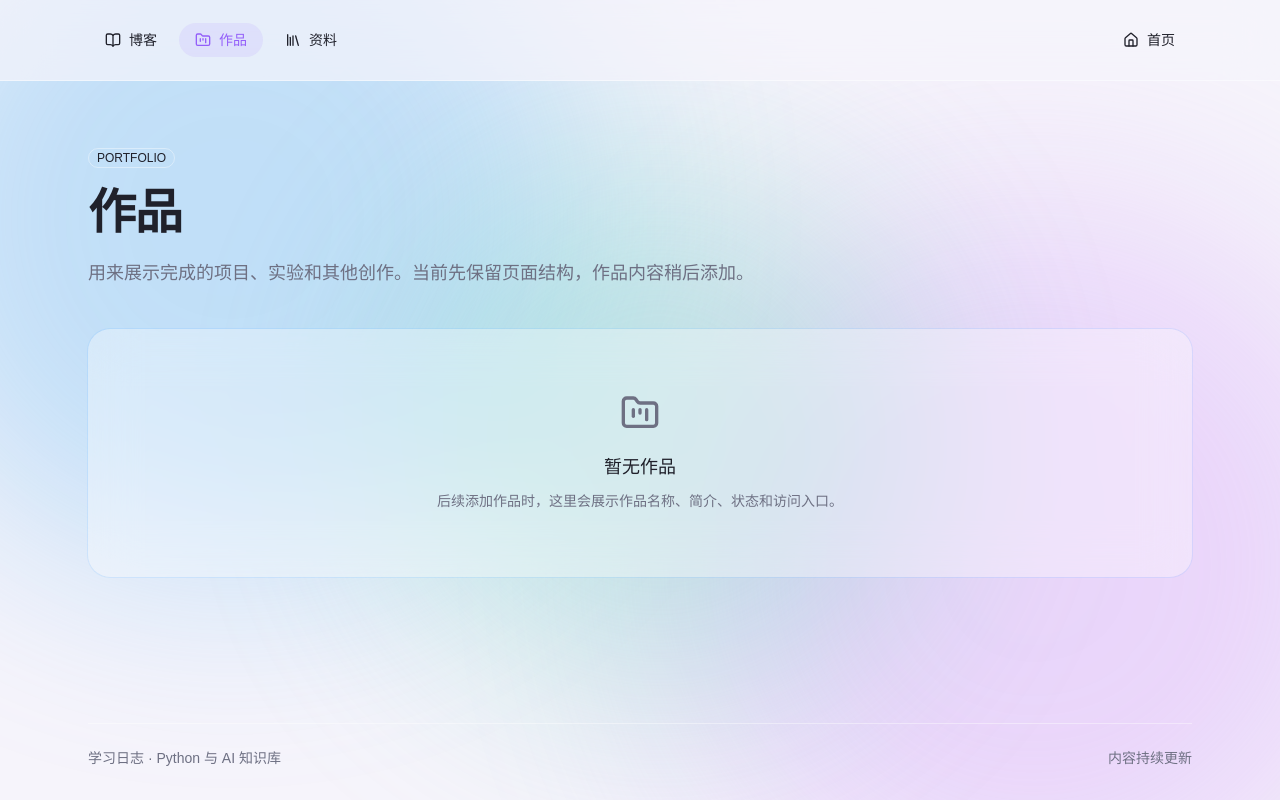
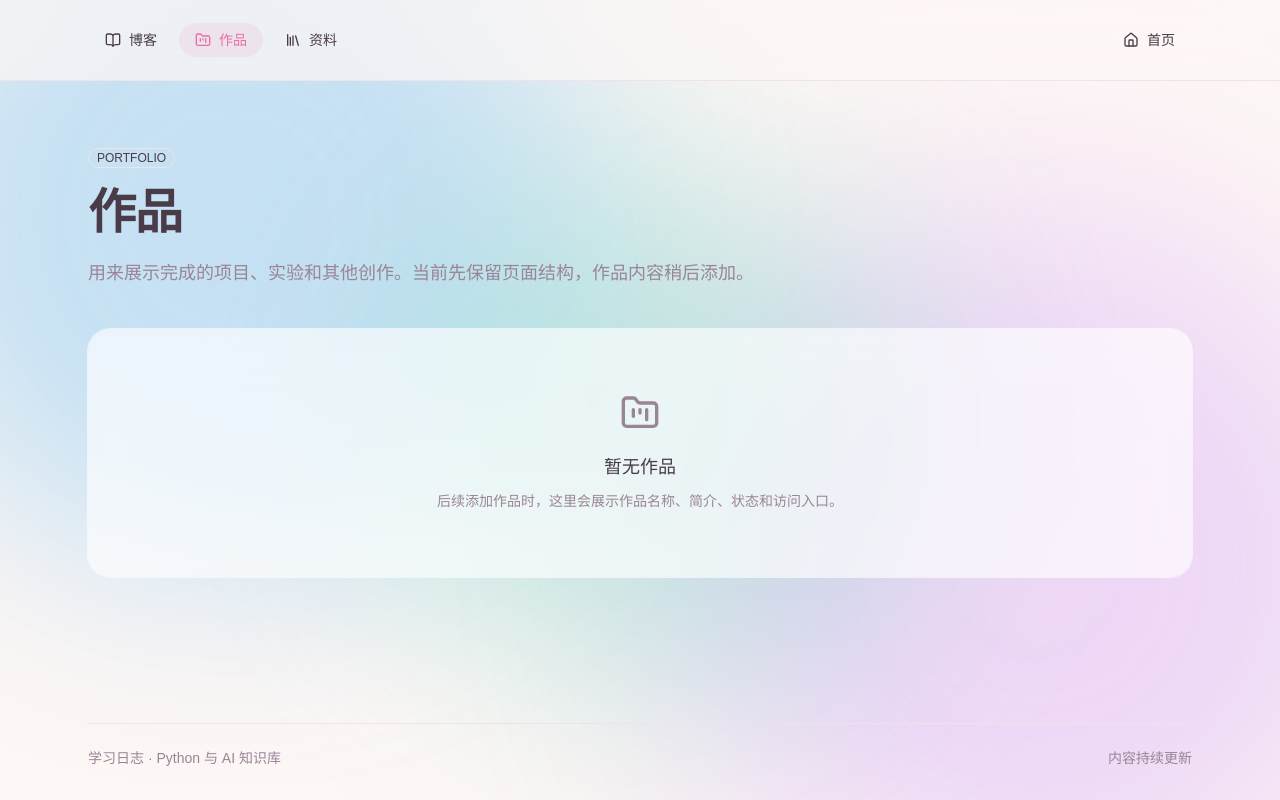
Before and after one commit to bsun9482-coder/bsun9482-coder.github.blog, a React (Vite) app: page /works in a window 1280 px wide. Built offline with nearby package versions, Linux system fonts and the light colour scheme.

Commit message:
style(theme): 全站色板换为「晚霞动漫风」浅色主题

```diff
--- a/src/components/ui/button.tsx
+++ b/src/components/ui/button.tsx
@@ -8,19 +8,19 @@ const buttonVariants = cva(
   {
     variants: {
       variant: {
-        /* 主按钮：电光蓝底 + 一圈外发光，hover 时发光增强（base 已有 transition-all） */
+        /* 主按钮：玫瑰粉实色 + 柔和投影（不再是霓虹发光）；hover 时投影略微加深 */
         default:
-          "bg-primary text-primary-foreground shadow-[0_0_15px_color-mix(in_oklab,var(--glow-blue)_30%,transparent)] hover:bg-primary/90 hover:shadow-[0_0_22px_color-mix(in_oklab,var(--glow-blue)_50%,transparent)]",
-        /* outline 上原本还有一条 `aria-expanded:bg-glow-blue/10`，但在暗色主题下**它从来没生效过**：
-           它 (`aria-expanded:` 变体) 与 `dark:bg-input/30` 同为 (0,2,0) 特异性，只靠源码顺序决定胜负，
-           而实测展开态算出来就是 bg-input/30。删掉 dark: 之后这条路会让它"复活"，展开态颜色会变，
-           所以这里把它去掉，保持视觉零变化。若想让展开态真的高亮，把这条加回来即可。 */
+          "bg-primary text-primary-foreground shadow-[0_4px_14px_color-mix(in_oklab,var(--primary)_25%,transparent)] hover:bg-primary/90 hover:shadow-[0_6px_20px_color-mix(in_oklab,var(--primary)_35%,transparent)]",
+        /* hover / 展开态的浅色底一律走 accent（薰衣草紫），与旧的 glow-blue 霓虹蓝脱钩。
+           下面这段历史仍然成立：outline 的 `aria-expanded:` 底色曾被 `dark:bg-input/30`
+           以同权重 (0,2,0) 靠源码顺序压住，删掉 dark: 后那条会"复活"、改变展开态颜色，
+           所以 outline 刻意不写展开态底色。 */
         outline:
-          "border-input bg-input/30 hover:bg-glow-blue/10 hover:text-foreground aria-expanded:text-foreground",
+          "border-input bg-input/30 hover:bg-accent/15 hover:text-foreground aria-expanded:text-foreground",
         secondary:
-          "bg-secondary text-secondary-foreground hover:bg-glow-blue/10 aria-expanded:bg-glow-blue/10 aria-expanded:text-secondary-foreground",
+          "bg-secondary text-secondary-foreground hover:bg-accent/15 aria-expanded:bg-accent/15 aria-expanded:text-secondary-foreground",
         ghost:
-          "hover:bg-glow-blue/10 hover:text-foreground aria-expanded:bg-glow-blue/10 aria-expanded:text-foreground",
+          "hover:bg-accent/15 hover:text-foreground aria-expanded:bg-accent/15 aria-expanded:text-foreground",
         destructive:
           "bg-destructive/20 text-destructive hover:bg-destructive/30 focus-visible:border-destructive/40 focus-visible:ring-destructive/40",
         link: "text-primary underline-offset-4 hover:underline",
--- a/src/components/ui/card.tsx
+++ b/src/components/ui/card.tsx
@@ -11,11 +11,11 @@ function Card({
       data-slot="card"
       data-size={size}
       className={cn(
-        /* 毛玻璃卡片：半透明底 + 背景模糊 + 极淡的电光蓝发光描边，
-           hover 时描边变亮并透出一圈 20px 外发光。
-           描边仍用 ring（box-shadow 实现）而不是真 border —— 真 border 会把盒子撑大 2px，
-           那就动了各屏的布局尺寸。 */
-        "group/card flex flex-col gap-(--card-spacing) overflow-hidden rounded-xl bg-card/60 py-(--card-spacing) text-sm text-card-foreground ring-1 ring-glow-blue/15 backdrop-blur-xl transition-[box-shadow] duration-300 hover:ring-glow-blue/40 hover:shadow-[0_0_20px_color-mix(in_oklab,var(--glow-blue)_10%,transparent)] [--card-spacing:--spacing(4)] has-data-[slot=card-footer]:pb-0 has-[>img:first-child]:pt-0 data-[size=sm]:[--card-spacing:--spacing(3)] data-[size=sm]:has-data-[slot=card-footer]:pb-0 *:[img:first-child]:rounded-t-xl *:[img:last-child]:rounded-b-xl",
+        /* 毛玻璃卡片：白色半透明底（bg-card/65，令牌是纯白）+ 背景模糊 + 白色描边，
+           hover 时描边变亮并投出一圈柔和的粉紫阴影 —— 不再是霓虹发光。
+           描边仍用 ring（box-shadow 实现）而不是真 border：真 border 会把盒子撑大 2px，
+           那就动了各屏的布局尺寸。所以是 ring-white/60，不是 border-white/60。 */
+        "group/card flex flex-col gap-(--card-spacing) overflow-hidden rounded-xl bg-card/65 py-(--card-spacing) text-sm text-card-foreground ring-1 ring-white/60 backdrop-blur-xl transition-[box-shadow] duration-300 hover:ring-white/85 hover:shadow-[0_8px_24px_color-mix(in_oklab,var(--glow-purple)_22%,transparent)] [--card-spacing:--spacing(4)] has-data-[slot=card-footer]:pb-0 has-[>img:first-child]:pt-0 data-[size=sm]:[--card-spacing:--spacing(3)] data-[size=sm]:has-data-[slot=card-footer]:pb-0 *:[img:first-child]:rounded-t-xl *:[img:last-child]:rounded-b-xl",
         className
       )}
       {...props}
--- a/src/index.css
+++ b/src/index.css
@@ -54,31 +54,35 @@
 }
 
 :root {
-    /* Kirameku 风格亮色毛玻璃主题：柔和浅色底 + 半透明白色毛玻璃卡片 + 紫色强调色。
-       color-scheme 钉成 light，原生控件跟着走亮色。 */
+    /* 「晚霞动漫风」浅色主题：暖奶白底 + 白色毛玻璃卡片 + 玫瑰粉主色 + 薰衣草紫强调。
+       color-scheme 钉成 light，原生控件跟着走亮色。
+       色值按设计稿直接写 hex，不做 oklch 换算 —— 手算转换会引入肉眼可见的色差；
+       Tailwind 的 `bg-card/65` 这类透明度修饰符走 color-mix，对 hex 一样有效。 */
     color-scheme: light;
-    --background: oklch(0.97 0.01 300);
-    --foreground: oklch(0.25 0.02 280);
-    --card: oklch(1 0 0 / 0.55);
-    --card-foreground: oklch(0.25 0.02 280);
-    --popover: oklch(1 0 0 / 0.85);
-    --popover-foreground: oklch(0.25 0.02 280);
-    --primary: oklch(0.62 0.22 295);
-    --primary-foreground: oklch(0.99 0 0);
-    --secondary: oklch(0.95 0.02 300);
-    --secondary-foreground: oklch(0.35 0.03 280);
-    --muted: oklch(0.94 0.015 300);
-    --muted-foreground: oklch(0.55 0.03 280);
-    --accent: oklch(0.7 0.18 330);
-    --accent-foreground: oklch(0.99 0 0);
-    --destructive: oklch(0.65 0.22 25);
-    --border: oklch(1 0 0 / 0.4);
-    --input: oklch(1 0 0 / 0.5);
-    --ring: oklch(0.62 0.22 295);
-    /* 光晕色：背景光斑用这两个，粉紫 / 蓝紫 */
-    --glow-blue: oklch(0.75 0.15 250);
-    --glow-purple: oklch(0.78 0.15 320);
-    /* 标签分类色板 */
+    --background: #fdf7f5; /* 暖奶白 */
+    --foreground: #4a3b48; /* 暖褐紫 */
+    /* 表面令牌给纯白，半透明与模糊交给组件层（Card 是 bg-card/65 + backdrop-blur-xl） */
+    --card: #ffffff;
+    --card-foreground: #4a3b48;
+    --popover: #ffffff;
+    --popover-foreground: #4a3b48;
+    --primary: #ec6ea3; /* 玫瑰粉 */
+    --primary-foreground: #ffffff;
+    --secondary: #f5ecf0;
+    --secondary-foreground: #4a3b48;
+    --muted: #f5ecf0;
+    --muted-foreground: #9a8596;
+    --accent: #a78bfa; /* 薰衣草紫 */
+    --accent-foreground: #ffffff;
+    --destructive: #f07070; /* 柔和珊瑚红 */
+    --border: #f0e2e8; /* 柔和粉灰 */
+    --input: #f0e2e8;
+    --ring: #ec6ea3;
+    /* 两个 glow 令牌的名字保留（页面/组件里已有大量引用，本次不动页面文件），
+       值换成主题的粉与紫 —— 原先的霓虹蓝紫随之退休。 */
+    --glow-blue: #ec6ea3;
+    --glow-purple: #a78bfa;
+    /* 标签分类色板（本次未要求改动，保持原值；它们是圆点小色块，浅底上仍可辨） */
     --tag-cyan: oklch(0.75 0.13 200);
     --tag-green: oklch(0.78 0.15 160);
     --tag-pink: oklch(0.75 0.18 340);
@@ -89,14 +93,15 @@
     --chart-4: oklch(0.78 0.15 320);
     --chart-5: oklch(0.55 0.18 280);
     --radius: 1rem;
-    --sidebar: oklch(1 0 0 / 0.55);
-    --sidebar-foreground: oklch(0.25 0.02 280);
-    --sidebar-primary: oklch(0.62 0.22 295);
-    --sidebar-primary-foreground: oklch(0.99 0 0);
-    --sidebar-accent: oklch(0.95 0.02 300);
-    --sidebar-accent-foreground: oklch(0.35 0.03 280);
-    --sidebar-border: oklch(1 0 0 / 0.4);
-    --sidebar-ring: oklch(0.62 0.22 295);
+    /* 侧栏也是毛玻璃，保留半透明（纯白 65%） */
+    --sidebar: rgb(255 255 255 / 0.65);
+    --sidebar-foreground: #4a3b48;
+    --sidebar-primary: #ec6ea3;
+    --sidebar-primary-foreground: #ffffff;
+    --sidebar-accent: #f5ecf0;
+    --sidebar-accent-foreground: #4a3b48;
+    --sidebar-border: #f0e2e8;
+    --sidebar-ring: #ec6ea3;
 }
 
 @layer base {
@@ -121,7 +126,8 @@
     @apply min-w-80 bg-background text-foreground antialiased;
   }
   ::selection {
-    @apply bg-primary/30 text-white;
+    /* 浅色主题下白字落在 30% 玫瑰粉上几乎看不见，改用前景深色 */
+    @apply bg-primary/30 text-foreground;
   }
 }
 
```
